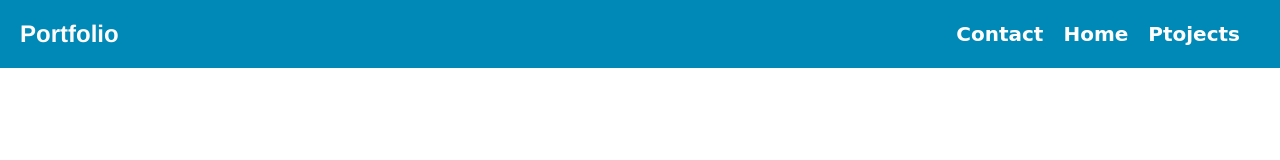
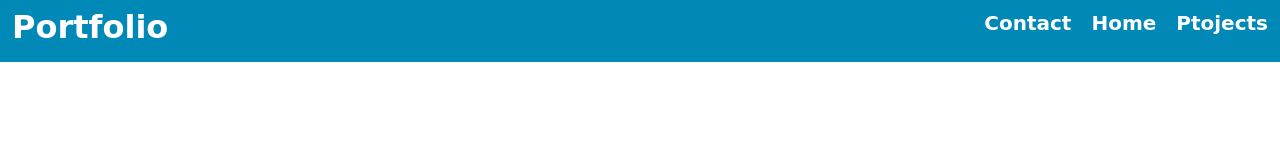
Before and after one commit to AhsanAlijs/Portfolio-new, a plain HTML site: page index.html in a window 1280 px wide. Drawn offline with nearby package versions, Linux system fonts and the light colour scheme.

Commit message:
navbar-add-boot-strap

```diff
--- a/css/responsive.css
+++ b/css/responsive.css
@@ -1,4 +1,4 @@
-@media (min-width: 250px) {
+/* @media (min-width: 250px) {
     .nav-anker{
         display: none;
     }
@@ -24,7 +24,7 @@
 }
 @media (min-width: 414px) {
     .nav-anker{
-        display: none;
+        display: block;
     }
 }
 @media (min-width: 500px) {
@@ -79,3 +79,6 @@
         display: block;
     }
 }
+
+
+ */
--- a/index.html
+++ b/index.html
@@ -7,15 +7,15 @@
     <title>Port | Folio</title>
     <link rel="stylesheet" href="style.css">
     <link rel="stylesheet" href="./css/responsive.css">
+    <link href="https://cdn.jsdelivr.net/npm/bootstrap@5.3.1/dist/css/bootstrap.min.css" rel="stylesheet" integrity="sha384-4bw+/aepP/YC94hEpVNVgiZdgIC5+VKNBQNGCHeKRQN+PtmoHDEXuppvnDJzQIu9" crossorigin="anonymous">
 </head>
 
 <body>
-
-    <div class="main-containor-nav">
-        <!-- nav-bar-start -->
+ <!-- nav-bar-start -->
+    <!-- <div class="main-containor-nav">
         <div class="nav-header">
             <div class="nav-head">
-                <h2 class="nav-heading">Portfolio</h2>
+
             </div>
             <nav class="navbar-list">
                 <ul class="navbar-list">
@@ -28,12 +28,32 @@
                 <li><a href="#"class="nav-icon"><i class="fa-solid fa-bars"></i></a></li>
             </nav>
         </div>
-    </div>
+    </div> -->
     <!-- nav-bar-end -->
+
+    <!-- nav-bar-bootstrap-strat -->
+    <nav class="navbar navbar-light  main-containor-nav ">
+        <div class="container-fluid">
+            <h2 class="nav-heading">Portfolio</h2>
+            <ul class="navbar-list ">
+                <li><a href="#"class="nav-anker">Contact</a></li>
+                <li><a href="#"class="nav-anker">Home</a></li>
+                <li><a href="#"class="nav-anker">Ptojects</a></li>
+            </ul>
+        </div>
+      </nav>
+    <!-- nav-bar-bootstrap-end -->
+
+
+
+
+
 
 <!-- fontawesom-link -->
 <script src="https://kit.fontawesome.com/5562aae272.js" crossorigin="anonymous"></script>
-
+<!-- boot-strap-link -->
+<script src="https://cdn.jsdelivr.net/npm/@popperjs/core@2.11.8/dist/umd/popper.min.js" integrity="sha384-I7E8VVD/ismYTF4hNIPjVp/Zjvgyol6VFvRkX/vR+Vc4jQkC+hVqc2pM8ODewa9r" crossorigin="anonymous"></script>
+<script src="https://cdn.jsdelivr.net/npm/bootstrap@5.3.1/dist/js/bootstrap.min.js" integrity="sha384-Rx+T1VzGupg4BHQYs2gCW9It+akI2MM/mndMCy36UVfodzcJcF0GGLxZIzObiEfa" crossorigin="anonymous"></script>
 </body>
 
 </html>
--- a/style.css
+++ b/style.css
@@ -15,7 +15,7 @@
 .main-containor-nav{
     background-color:var(--Light-blue);
     width: 100%;
-    padding: 20px;
+    padding: px;
 }
 .nav-header{
     display: flex;
@@ -24,7 +24,8 @@
 }
 .nav-heading{
     color:white;
-    font-family:var(--Web-font);
+    font-family:var(--Web-font2);
+    font-weight: bolder;
 }
 .navbar-list{
     display: flex;
@@ -42,7 +43,7 @@
     font-weight:bolder;
 }
 .nav-anker:hover{
-    padding: 2px;
+  color: burlywood;
 }
 .nav-icon{
     text-decoration: none;
```
